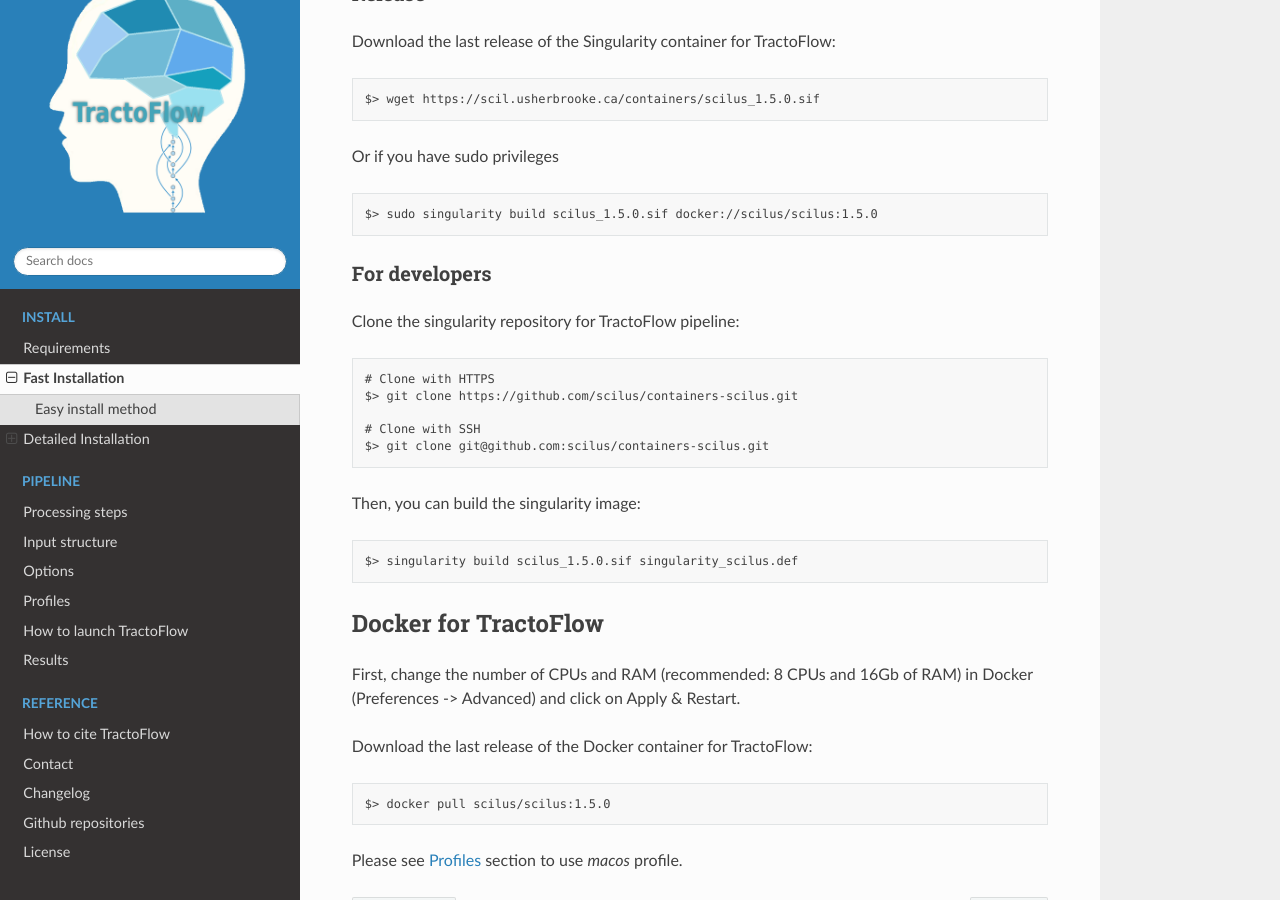
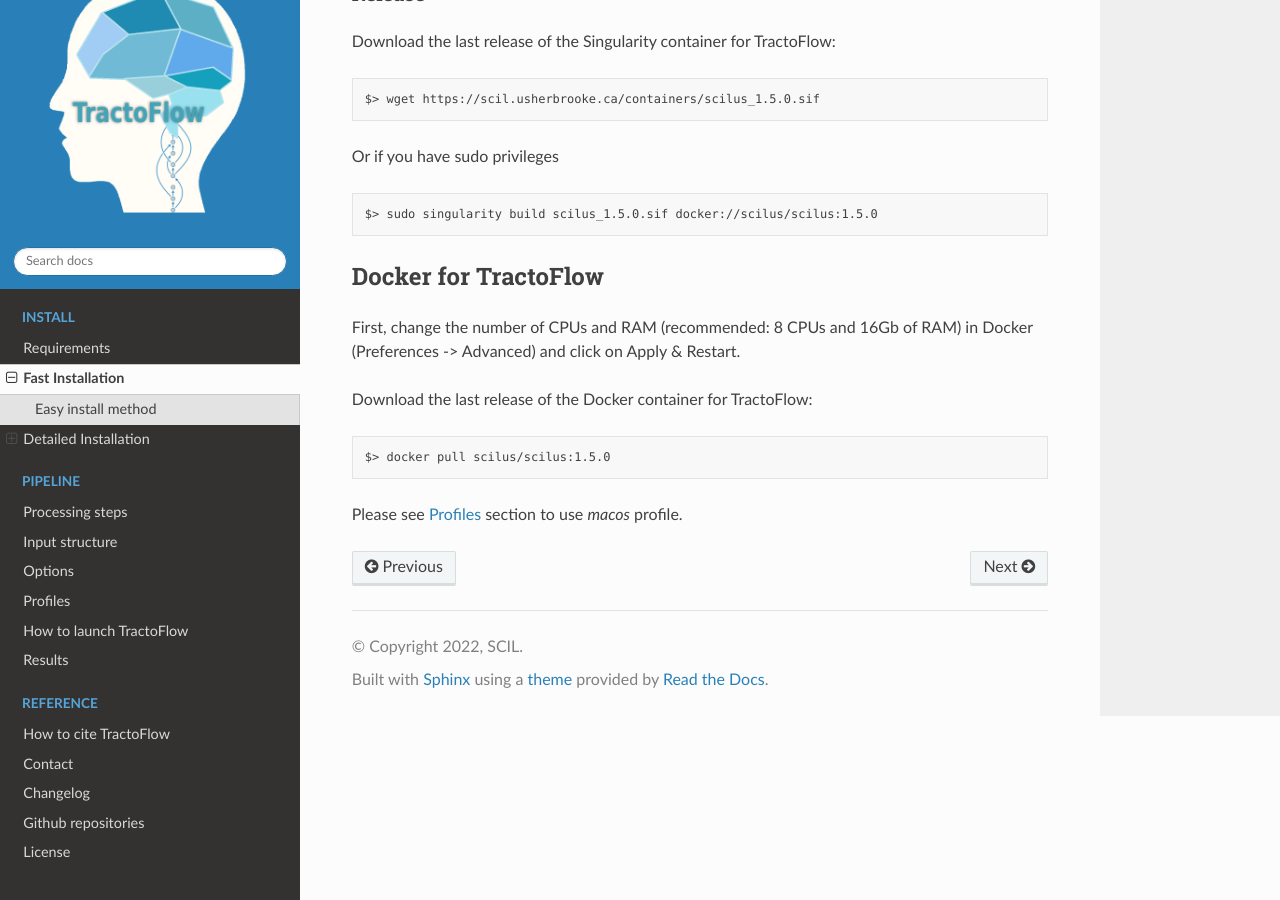
Before and after one commit to scilus/tractoflow_documentation, a Sphinx documentation site: the page built from source/installation/install.rst, in a window 1280 px wide and 900 px high, scrolled down 1059 px. Built offline with Sphinx 7.4.7 and the Read the Docs theme 2.0.0, drawn with Linux system fonts in a browser that asks for light colours.

Commit message:
Update install.rst
remove old documentation build  singularity

```diff
--- a/source/installation/install.rst
+++ b/source/installation/install.rst
@@ -64,25 +64,6 @@
 
     $> sudo singularity build scilus_1.5.0.sif docker://scilus/scilus:1.5.0
 
-For developers
-##############
-
-Clone the singularity repository for TractoFlow pipeline:
-
-::
-
-    # Clone with HTTPS
-    $> git clone https://github.com/scilus/containers-scilus.git
-
-    # Clone with SSH
-    $> git clone git@github.com:scilus/containers-scilus.git
-
-Then, you can build the singularity image:
-
-::
-
-    $> singularity build scilus_1.5.0.sif singularity_scilus.def
-
 .. _docker-tractoflow:
 
 Docker for TractoFlow
```
